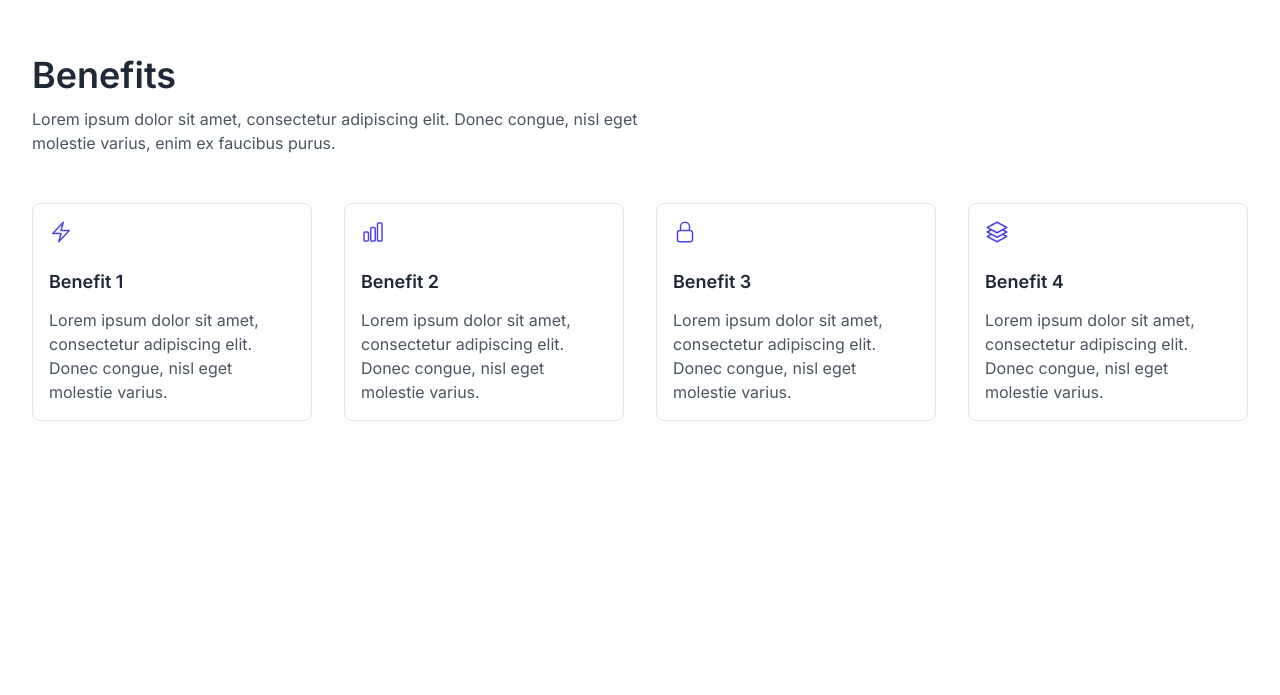
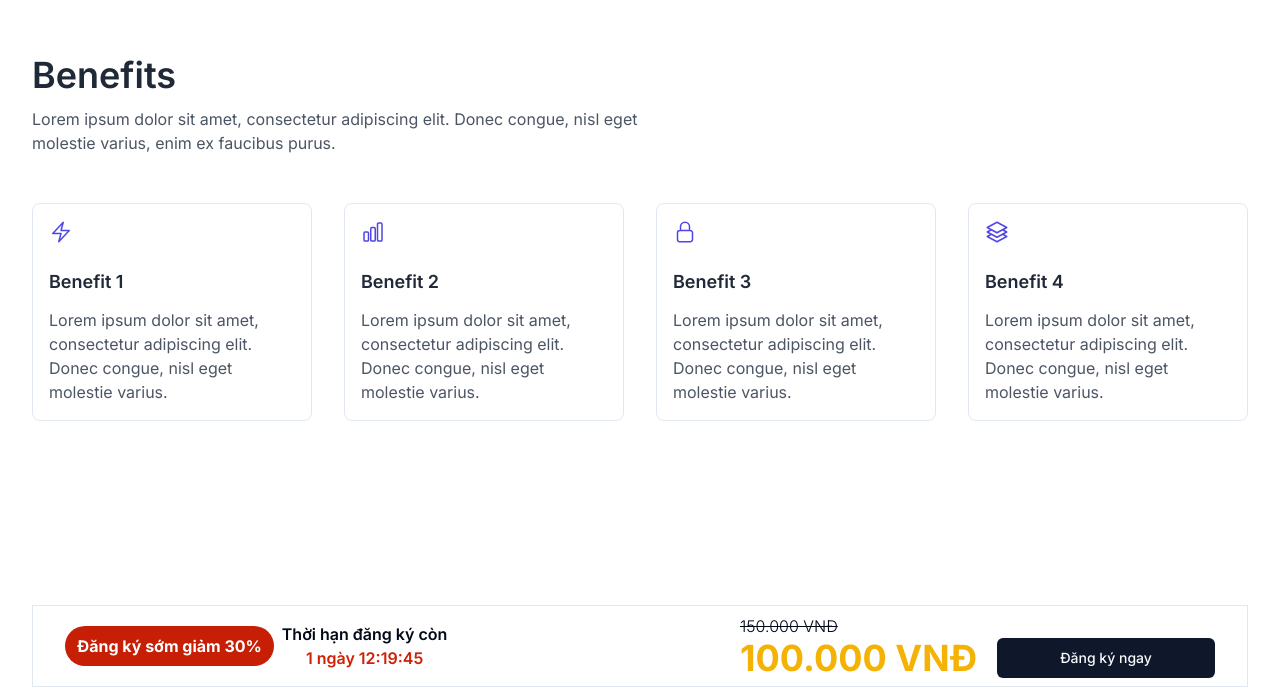
Before and after one commit to nguyenduchuy271197/chinese-webinar-landing, a Next.js app: page / in a window 1280 px wide. Shown: the part 105-800 px from the top of the page. Built offline with nearby package versions, Linux system fonts and the light colour scheme.

Commit message:
features:sticky-bar

```diff
--- a/src/app/_components/sticky-bar.tsx
+++ b/src/app/_components/sticky-bar.tsx
@@ -1,3 +1,35 @@
+import { Button } from "@/components/ui/button";
+
 export default function StickyBar() {
-  return <div></div>;
+  return (
+    <section className="fixed bottom-2 left-1/2 -translate-x-1/2 w-full hidden lg:block">
+      <div className="container">
+        <div className="flex justify-between items-center px-8 py-2 border">
+          <div className="flex items-center gap-2">
+            <div className="bg-[#C61F05] rounded-full">
+              <p className="text-[#FFF] text-base mx-3 my-2 font-bold">
+                Đăng ký sớm giảm 30%
+              </p>
+            </div>
+
+            <div className="text-center">
+              <p className="font-semibold">Thời hạn đăng ký còn</p>
+              <p className="text-[#CE2105] font-semibold">1 ngày 12:19:45</p>
+            </div>
+          </div>
+
+          <div className="flex gap-5">
+            <div>
+              <p className="line-through font-light">150.000 VNĐ</p>
+              <h3 className="text-[#F4B205] text-4xl font-bold">100.000 VNĐ</h3>
+            </div>
+
+            <div className="flex items-end">
+              <Button className="w-[218px]">Đăng ký ngay</Button>
+            </div>
+          </div>
+        </div>
+      </div>
+    </section>
+  );
 }
--- a/src/app/page.tsx
+++ b/src/app/page.tsx
@@ -1,11 +1,13 @@
 import Benefits from "./_components/benefits";
 import Hero from "./_components/hero";
+import StickyBar from "./_components/sticky-bar";
 
 export default function HomePage() {
   return (
     <div className="space-y-20 py-20">
       <Hero />
       <Benefits />
+      <StickyBar />
     </div>
   );
 }
```
